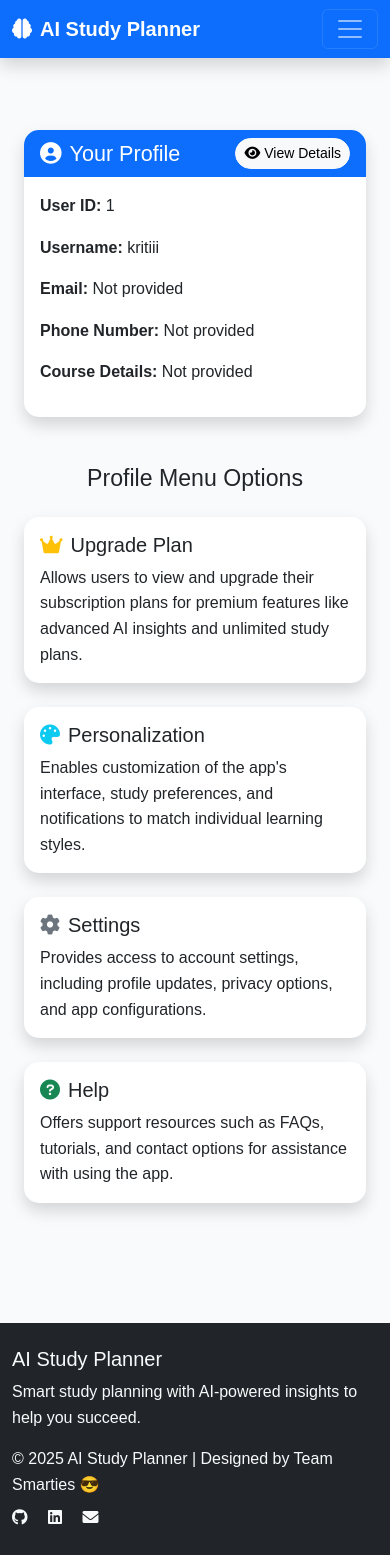
After one commit to Kritikakumrawat/AI-Study-Planner, a Django app: page /profile/ in a window 390 px wide. The commit adds this page. Run offline with Django 5.2, Linux system fonts and the light colour scheme; a user stored in the database is signed in; data comes from the database, SQL or seed files in the repository; both versions use the stored data as it was after the commit.

Commit message:
Add profile dropdown menu with explanations and user data modal
- Added profile dropdown menu in navbar for authenticated users with items: Upgrade Plan, Personalization, Settings, Help, Logout
- Added detailed explanations for each dropdown item in 'About You' section on home page
- Added sliding modal popup on profile page to display comprehensive user data (ID, username, email, phone, course details, date joined, last login)
- Removed Logout explanation from profile page as requested
- Updated TODO.md to track progress

```diff
--- a/planner/templates/planner/base.html
+++ b/planner/templates/planner/base.html
@@ -30,8 +30,18 @@
             <a class="nav-link" href="/timetable/"><i class="fas fa-calendar-alt me-1"></i>Timetable</a>
           </li>
           {% if user.is_authenticated %}
-          <li class="nav-item">
-            <a class="nav-link" href="{% url 'logout' %}"><i class="fas fa-sign-out-alt me-1"></i>Logout</a>
+          <li class="nav-item dropdown">
+            <a class="nav-link dropdown-toggle" href="#" id="profileDropdown" role="button" data-bs-toggle="dropdown" aria-expanded="false">
+              <i class="fas fa-user-circle me-1"></i>{{ user.username }}
+            </a>
+            <ul class="dropdown-menu" aria-labelledby="profileDropdown">
+              <li><a class="dropdown-item" href="#"><i class="fas fa-crown me-2"></i>Upgrade Plan</a></li>
+              <li><a class="dropdown-item" href="#"><i class="fas fa-palette me-2"></i>Personalization</a></li>
+              <li><a class="dropdown-item" href="{% url 'profile' %}"><i class="fas fa-cog me-2"></i>Settings</a></li>
+              <li><a class="dropdown-item" href="#"><i class="fas fa-question-circle me-2"></i>Help</a></li>
+              <li><hr class="dropdown-divider"></li>
+              <li><a class="dropdown-item" href="{% url 'logout' %}"><i class="fas fa-sign-out-alt me-2"></i>Logout</a></li>
+            </ul>
           </li>
           {% else %}
           <li class="nav-item">
--- /dev/null
+++ b/planner/templates/planner/profile.html
@@ -0,0 +1,91 @@
+{% extends 'planner/base.html' %}
+{% block title %}Profile - AI Study Planner{% endblock %}
+{% block content %}
+<div class="container py-5">
+  <div class="row justify-content-center">
+    <div class="col-md-8">
+      <div class="card shadow">
+        <div class="card-header bg-primary text-white d-flex justify-content-between align-items-center">
+          <h4 class="mb-0"><i class="fas fa-user-circle me-2"></i>Your Profile</h4>
+          <button class="btn btn-light btn-sm" data-bs-toggle="modal" data-bs-target="#userDataModal">
+            <i class="fas fa-eye me-1"></i>View Details
+          </button>
+        </div>
+        <div class="card-body">
+          <div class="row">
+            <div class="col-md-6">
+              <p><strong>User ID:</strong> {{ user.id }}</p>
+              <p><strong>Username:</strong> {{ user.username }}</p>
+              <p><strong>Email:</strong> {{ user.userprofile.email|default:"Not provided" }}</p>
+            </div>
+            <div class="col-md-6">
+              <p><strong>Phone Number:</strong> {{ user.userprofile.phone_number|default:"Not provided" }}</p>
+              <p><strong>Course Details:</strong> {{ user.userprofile.course_details|default:"Not provided" }}</p>
+            </div>
+          </div>
+        </div>
+      </div>
+    </div>
+  </div>
+
+  <!-- Modal for User Data -->
+  <div class="modal fade" id="userDataModal" tabindex="-1" aria-labelledby="userDataModalLabel" aria-hidden="true">
+    <div class="modal-dialog modal-dialog-centered">
+      <div class="modal-content">
+        <div class="modal-header">
+          <h5 class="modal-title" id="userDataModalLabel"><i class="fas fa-user-circle me-2"></i>User Data</h5>
+          <button type="button" class="btn-close" data-bs-dismiss="modal" aria-label="Close"></button>
+        </div>
+        <div class="modal-body">
+          <div class="row">
+            <div class="col-12">
+              <p><strong>User ID:</strong> {{ user.id }}</p>
+              <p><strong>Username:</strong> {{ user.username }}</p>
+              <p><strong>Email:</strong> {{ user.userprofile.email|default:"Not provided" }}</p>
+              <p><strong>Phone Number:</strong> {{ user.userprofile.phone_number|default:"Not provided" }}</p>
+              <p><strong>Course Details:</strong> {{ user.userprofile.course_details|default:"Not provided" }}</p>
+              <p><strong>Date Joined:</strong> {{ user.date_joined|date:"F j, Y" }}</p>
+              <p><strong>Last Login:</strong> {{ user.last_login|date:"F j, Y, g:i a"|default:"Never" }}</p>
+            </div>
+          </div>
+        </div>
+        <div class="modal-footer">
+          <button type="button" class="btn btn-secondary" data-bs-dismiss="modal">Close</button>
+        </div>
+      </div>
+    </div>
+  </div>
+
+  <h3 class="text-center mt-5 mb-4">Profile Menu Options</h3>
+  <div class="row">
+    <div class="col-md-6">
+      <div class="card shadow mb-4">
+        <div class="card-body">
+          <h5 class="card-title"><i class="fas fa-crown text-warning me-2"></i>Upgrade Plan</h5>
+          <p class="card-text">Allows users to view and upgrade their subscription plans for premium features like advanced AI insights and unlimited study plans.</p>
+        </div>
+      </div>
+      <div class="card shadow mb-4">
+        <div class="card-body">
+          <h5 class="card-title"><i class="fas fa-palette text-info me-2"></i>Personalization</h5>
+          <p class="card-text">Enables customization of the app's interface, study preferences, and notifications to match individual learning styles.</p>
+        </div>
+      </div>
+    </div>
+    <div class="col-md-6">
+      <div class="card shadow mb-4">
+        <div class="card-body">
+          <h5 class="card-title"><i class="fas fa-cog text-secondary me-2"></i>Settings</h5>
+          <p class="card-text">Provides access to account settings, including profile updates, privacy options, and app configurations.</p>
+        </div>
+      </div>
+      <div class="card shadow mb-4">
+        <div class="card-body">
+          <h5 class="card-title"><i class="fas fa-question-circle text-success me-2"></i>Help</h5>
+          <p class="card-text">Offers support resources such as FAQs, tutorials, and contact options for assistance with using the app.</p>
+        </div>
+      </div>
+    </div>
+  </div>
+</div>
+{% endblock %}
--- a/planner/urls.py
+++ b/planner/urls.py
@@ -13,4 +13,5 @@ urlpatterns = [
     path('login/', views.login_view, name='login'),
     path('logout/', views.logout_view, name='logout'),
     path('signup/', views.signup_view, name='signup'),
+    path('profile/', views.profile_view, name='profile'),
 ]
--- a/planner/views.py
+++ b/planner/views.py
@@ -207,3 +207,8 @@ def signup_view(request):
     else:
         form = UserCreationForm()
     return render(request, 'planner/signup.html', {'form': form})
+
+# Profile view
+@login_required
+def profile_view(request):
+    return render(request, 'planner/profile.html')
```
Also changed, not shown: TODO.md (+3 -32 lines), planner/templates/planner/home.html (+38 -0 lines), planner/templates/planner/subjects.html (+8 -3 lines), db.sqlite3, 4 other files.
